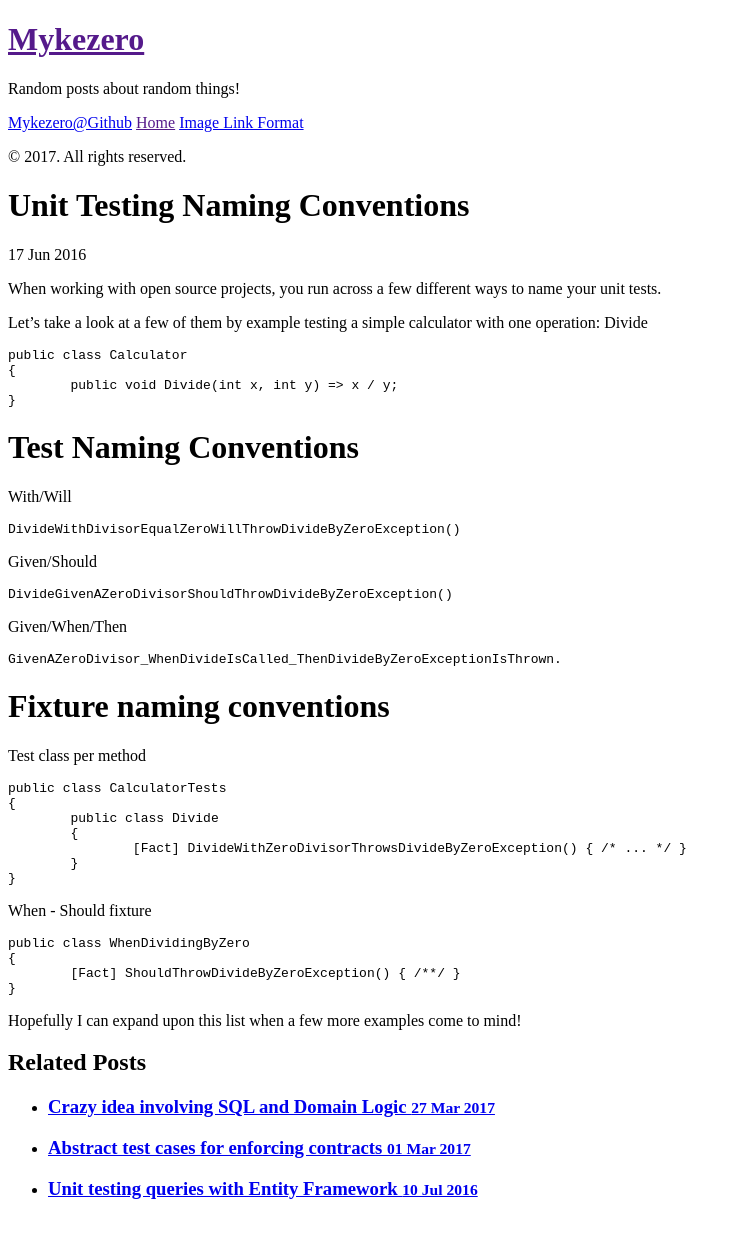
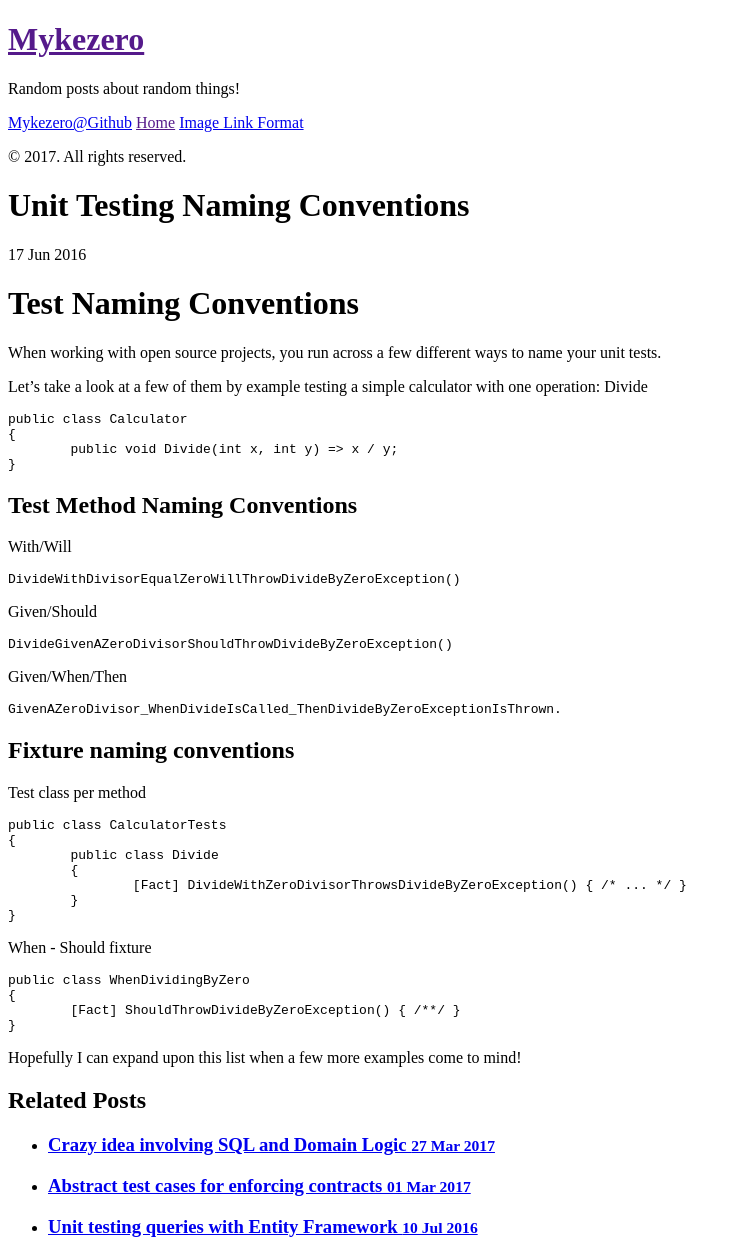
Before and after one commit to Mykezero/Mykezero.github.io, a Jekyll site: the page built from _posts/2016-6-17-unit-testing-naming-conventions.md, in a window 1280 px wide. Shown: the whole page, without its empty margins (0-741 px from the left). Built offline with Jekyll 4.4.1, drawn with Linux system fonts in a browser that asks for light colours; before the commit the page ends 1218 px from its top, so only the background shows below that.

Commit message:
Update 2016-6-17-unit-testing-naming-conventions.md

````diff
--- a/_posts/2016-6-17-unit-testing-naming-conventions.md
+++ b/_posts/2016-6-17-unit-testing-naming-conventions.md
@@ -3,6 +3,8 @@
 title: "Unit Testing Naming Conventions"
 date: 2016-6-17
 ---
+
+# Test Naming Conventions
 
 When working with open source projects, you run across a few different ways to name your unit tests.
 
@@ -15,7 +17,7 @@
 }
 ```
 
-# Test Naming Conventions
+## Test Method Naming Conventions
 
 With/Will
 ```cs
@@ -32,7 +34,7 @@
 GivenAZeroDivisor_WhenDivideIsCalled_ThenDivideByZeroExceptionIsThrown.
 ```
 
-# Fixture naming conventions
+## Fixture naming conventions
 
 Test class per method
 ```cs
````
